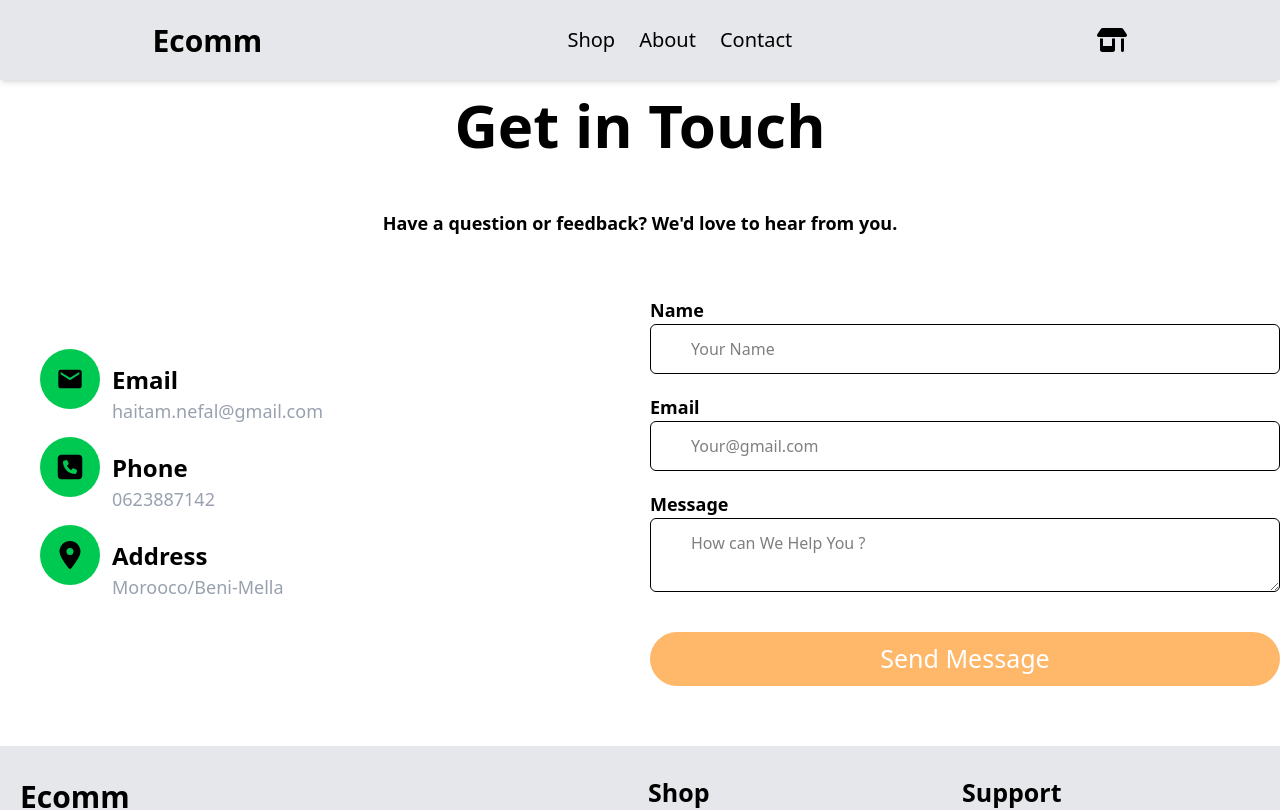
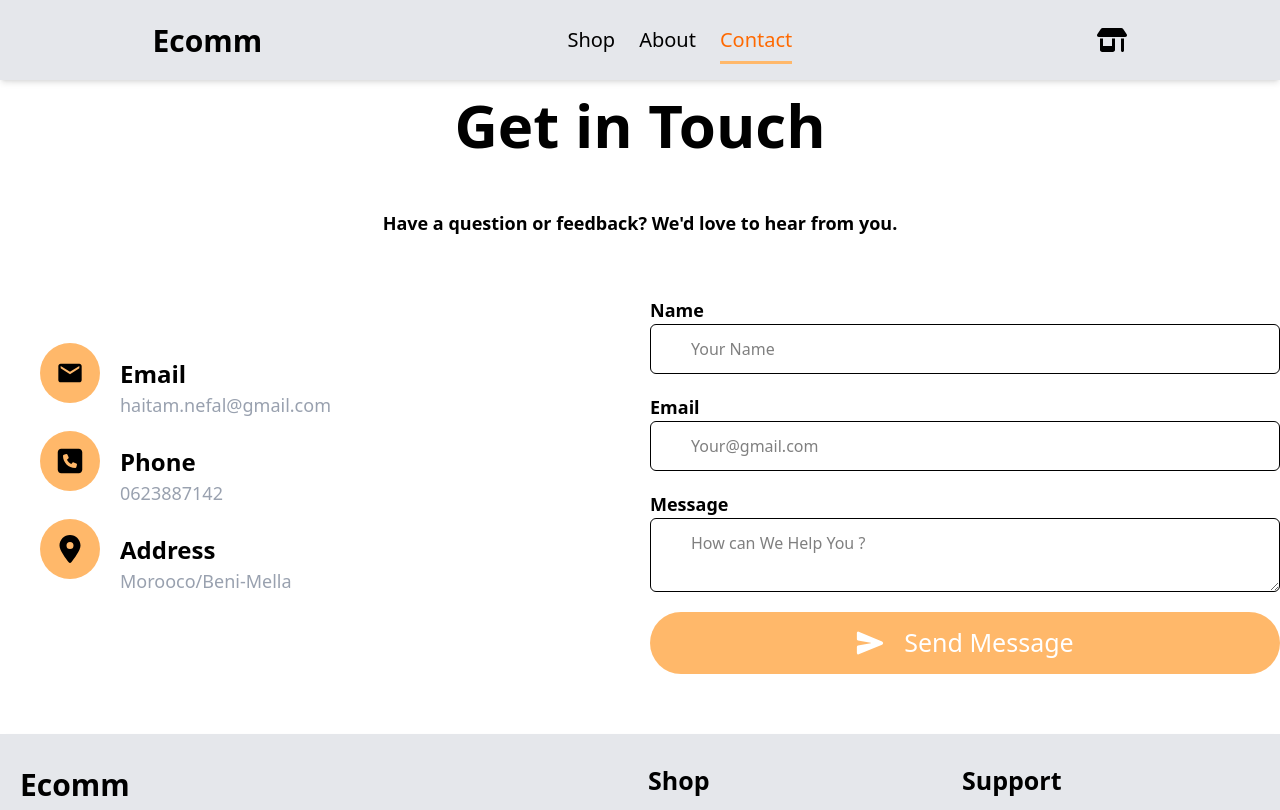
Before and after one commit to Haytam-DEV05/E-Commerce-Website-React.js, a React (Vite) app: page /Contact in a window 1280 px wide. Shown: the top 810 px of the page. Built offline with nearby package versions, Linux system fonts and the light colour scheme.

Commit message:
add the buttons to filter the product by category and also use the prperty isActive

```diff
--- a/src/Components/Pages/Contact/Contact.jsx
+++ b/src/Components/Pages/Contact/Contact.jsx
@@ -39,7 +39,7 @@ export default function Contact() {
               className="info-contact flex items-center space-x-3 space-y-7 ml-10"
               key={c.id}
             >
-              <div className="icon bg-green-500 w-15 h-15 rounded-full flex items-center justify-center">
+              <div className="icon bg-orange-300 w-15 h-15 rounded-full flex items-center justify-center me-5">
                 {c.icon}
               </div>
               <div className="info">
@@ -87,8 +87,8 @@ export default function Contact() {
                 className="block w-full border border-black rounded-md py-3 px-10 outline-0"
               ></textarea>
             </div>
-            <button className="bg-orange-300 text-[25px] hover:bg-orange-500 text-white px-10 py-2 cursor-pointer w-full rounded-4xl mt-5 hover:-translate-y-1.5 transition-all duration-200">
-              <span className="bg-red-500">{IoSend}</span>Send Message
+            <button className="bg-orange-300 text-[25px] hover:bg-orange-500 text-white px-10 py-3 cursor-pointer w-full rounded-4xl mt-5 hover:-translate-y-1.5 transition-all duration-200 flex justify-center items-center">
+              <span className="me-5"><IoSend size={28}/></span>Send Message
             </button>
           </form>
         </div>
--- a/src/Components/Pages/Profucts/DetailleProduct.jsx
+++ b/src/Components/Pages/Profucts/DetailleProduct.jsx
@@ -33,7 +33,6 @@ export default function DetailleProduct() {
 
   return (
     <div className="max-w-6xl mx-auto px-4 my-10">
-      {/* Back Button */}
       <button
         onClick={handleBtnPrev}
         className="
@@ -48,8 +47,6 @@ export default function DetailleProduct() {
       >
         ← Retour
       </button>
-
-      {/* Main Product */}
       <div
         className="
       bg-white
@@ -67,7 +64,6 @@ export default function DetailleProduct() {
       mx-auto
     "
       >
-        {/* Image */}
         <div className="flex-1 bg-gray-50 rounded-2xl p-6">
           <img
             src={currentProduct.image}
@@ -76,7 +72,6 @@ export default function DetailleProduct() {
           />
         </div>
 
-        {/* Info */}
         <div className="flex-1 space-y-4 text-gray-800">
           <h2 className="text-2xl font-semibold">{currentProduct.title}</h2>
 
--- a/src/Components/Pages/Profucts/Product.jsx
+++ b/src/Components/Pages/Profucts/Product.jsx
@@ -22,7 +22,6 @@ export default function Product({ product }) {
     overflow-hidden
   "
     >
-      {/* Image */}
       <div className="w-full h-56 flex items-center justify-center bg-gray-50">
         <img
           src={product.image}
@@ -31,9 +30,8 @@ export default function Product({ product }) {
         />
       </div>
 
-      {/* Content */}
       <div className="p-4 space-y-2">
-        <h3 className="text-gray-800 text-[16px] font-semibold line-clamp-2">
+        <h3 className="text-gray-800 text-[16px] font-semibold line-clamp-1">
           {product.title}
         </h3>
 
--- a/src/Components/Pages/Profucts/Products.jsx
+++ b/src/Components/Pages/Profucts/Products.jsx
@@ -3,18 +3,52 @@ import Product from "./Product";
 import Shop from "../Shop/Shop";
 
 export default function Products() {
+  const [allProducts, setAllProducts] = useState([]);
   const [products, setProducts] = useState([]);
   useEffect(() => {
     fetch("https://fakestoreapi.com/products")
       .then((res) => res.json())
-      .then((data) => setProducts(data));
+      .then((data) => {
+        setAllProducts(data);
+        setProducts(data);
+      });
   }, []);
-  if (!products);
+
+  const handleBtnData = (param) => {
+    param === 'all'
+      ? setProducts(allProducts)
+      : setProducts(allProducts.filter((ele) => ele.category === param));
+  }
+
+
   return (
     <>
       <Shop />
       <div className="max-w-275 mx-auto my-10">
-      <div className="products-container grid grid-cols-1 sm:grid-cols-2 md:grid-cols-3 lg:grid-cols-4 gap-5">
+        <div className="header">
+          <h2 className="text-[40px] font-bold mb-10 border-b-2 border-orange-300 max-w-fit mx-auto">Our Products</h2>
+          <div className="buttons-category flex items-center gap-2 max-w-fit mx-auto my-10">
+            <button className="bg-orange-300 py-2 px-7 rounded-4xl cursor-pointer text-[20px] font-medium hover:bg-orange-500 transition-all duration-300" onClick={() => handleBtnData('all')}>
+              All
+            </button>
+            <button className="bg-orange-300 py-2 px-7 rounded-4xl cursor-pointer text-[20px] font-medium hover:bg-orange-500 transition-all duration-300" onClick={() => handleBtnData('men\'s clothing')}>
+              men's clothing
+            </button>
+            <button className="bg-orange-300 py-2 px-7 rounded-4xl cursor-pointer text-[20px] font-medium hover:bg-orange-500 transition-all duration-300" onClick={() => handleBtnData('women\'s clothing')}>
+              women's clothing
+            </button>
+            <button className="bg-orange-300 py-2 px-7 rounded-4xl cursor-pointer text-[20px] font-medium hover:bg-orange-500 transition-all duration-300" onClick={() => handleBtnData('jewelery')}>
+              jewelery
+            </button>
+            <button className="bg-orange-300 py-2 px-7 rounded-4xl cursor-pointer text-[20px] font-medium hover:bg-orange-500 transition-all duration-300" onClick={() => handleBtnData('electronics')}>
+              electronics
+            </button>
+          </div>
+        </div>
+        <div
+          className="products-container grid grid-cols-1 sm:grid-cols-2 md:grid-cols-3 lg:grid-cols-4 gap-5"
+          id="shop"
+        >
           {products ? (
             products.map((p) => {
               return <Product product={p} key={p.id} />;
--- a/src/Components/Templates/Navbar/Navbar.jsx
+++ b/src/Components/Templates/Navbar/Navbar.jsx
@@ -5,6 +5,11 @@ import { useCart } from "../../Context/CartContext";
 import { NavLink, useNavigate } from "react-router";
 
 export default function Navbar() {
+  const navLinks = [
+    {id:1, link:'Shop', to:'/'},
+    {id:2, link:'About', to:'/About'},
+    {id:3, link:'Contact', to:'/Contact'},
+  ];
   const [openCart, setOpenCart] = useState(false);
   const { cart, removeFromCart, clearCart, total } = useCart();
   const navigate = useNavigate();
@@ -26,15 +31,17 @@ export default function Navbar() {
         </h2>
       </div>
       <ul className="flex space-x-6">
-        <li className="text-[20px] font-medium cursor-pointer hover:-translate-y-1 transition-all duration-150">
-          <NavLink to="/">Shop</NavLink>
+        {navLinks.map((ele) => {
+          return(
+        <li className={`text-[20px] font-medium cursor-pointer hover:-translate-y-1 transition-all duration-150`} key={ele.id}>
+          <NavLink className={({isActive}) => isActive
+          ? 'border-b-3 border-orange-300 text-orange-500 pb-2'
+          :'pb-2'}
+          to={ele.to}
+          >{ele.link}</NavLink>
         </li>
-        <li className="text-[20px] font-medium cursor-pointer hover:-translate-y-1 transition-all duration-150">
-          <NavLink to="/About">About</NavLink>
-        </li>
-        <li className="text-[20px] font-medium cursor-pointer hover:-translate-y-1 transition-all duration-150">
-          <NavLink to="/Contact">Contact</NavLink>
-        </li>
+          )
+        })}
       </ul>
       <div className="icon">
         <FaShop
```
Lines whose indentation alone changed are shown as unchanged.
